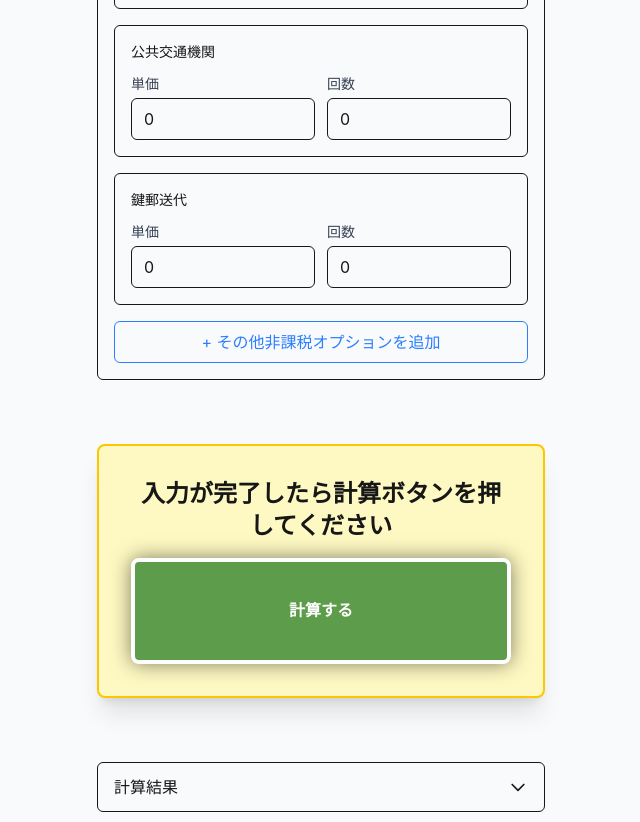
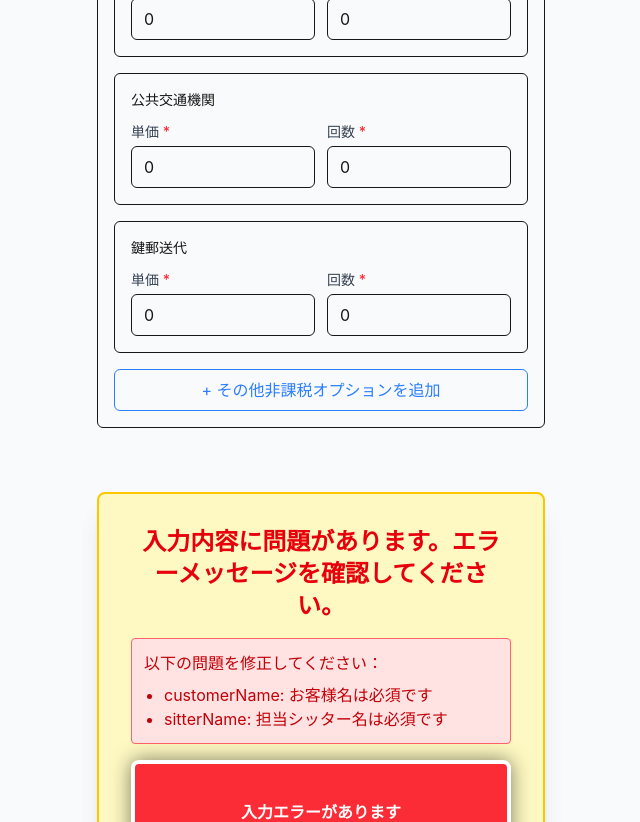
Before and after one commit to ryosuke-kubota/sewakuru-fee-calculatior, a Next.js app: page / in a window 1280 px wide. Shown: the part 1620-2442 px from the top of the page, without its empty margins (319-959 px from the left). Built offline with nearby package versions, Linux system fonts and the light colour scheme.

Commit message:
fix other options

```diff
--- a/src/components/form/CalculateButton.tsx
+++ b/src/components/form/CalculateButton.tsx
@@ -1,6 +1,7 @@
 'use client';
 
 import { useFormStore } from '@/store/useFormStore';
+import { useFormContext } from 'react-hook-form';
 
 interface CalculateButtonProps {
   onClick: () => void;
@@ -8,6 +9,16 @@ interface CalculateButtonProps {
 
 export function CalculateButton({ onClick }: CalculateButtonProps) {
   const { alliance } = useFormStore();
+  const { formState } = useFormContext();
+
+  // フォームにエラーがあるかどうかを確認
+  const hasErrors = Object.keys(formState.errors).length > 0;
+
+  // バリデーション状態に応じたメッセージ
+  const buttonMessage = hasErrors ? '入力エラーがあります' : '計算する';
+  const headerMessage = hasErrors
+    ? '入力内容に問題があります。エラーメッセージを確認してください。'
+    : '入力が完了したら計算ボタンを押してください';
 
   // アライアンスに応じたカラークラスを設定
   const colorClasses = alliance === 'セワクル'
@@ -16,14 +27,28 @@ export function CalculateButton({ onClick }: CalculateButtonProps) {
 
   return (
     <div>
-      <h2 className="text-center text-2xl font-bold mb-4">入力が完了したら計算ボタンを押してください</h2>
+      <h2 className={`text-center text-2xl font-bold mb-4 ${hasErrors ? 'text-red-600' : ''}`}>
+        {headerMessage}
+      </h2>
+      {hasErrors && (
+        <div className="mb-4 p-3 bg-red-100 border border-red-400 text-red-700 rounded">
+          <p className="font-medium">以下の問題を修正してください：</p>
+          <ul className="list-disc pl-5 mt-2">
+            {Object.entries(formState.errors).map(([field, error]) => (
+              <li key={field}>
+                {field}: {(error as any)?.message || 'エラーがあります'}
+              </li>
+            ))}
+          </ul>
+        </div>
+      )}
       <button
         type="button"
         onClick={onClick}
-        className={`w-full py-10 ${colorClasses.primary} text-white rounded-lg hover:opacity-90 focus:outline-none focus:ring-2 focus:ring-offset-2 focus:ring-blue-500 text-4xl font-bold shadow-xl border-4 border-white animate-pulse`}
+        className={`w-full py-10 ${hasErrors ? 'bg-red-500' : colorClasses.primary} text-white rounded-lg hover:opacity-90 focus:outline-none focus:ring-2 focus:ring-offset-2 focus:ring-blue-500 text-4xl font-bold shadow-xl border-4 border-white ${hasErrors ? '' : 'animate-pulse'}`}
         style={{ boxShadow: '0 0 20px rgba(0, 0, 0, 0.5)' }}
       >
-        計算する
+        {buttonMessage}
       </button>
     </div>
   );
--- a/src/components/form/EstimateForm.tsx
+++ b/src/components/form/EstimateForm.tsx
@@ -1,6 +1,6 @@
 'use client';
 
-import { useRef } from 'react';
+import { useRef, useEffect } from 'react';
 import { useForm, FormProvider } from 'react-hook-form';
 import { zodResolver } from '@hookform/resolvers/zod';
 import { z } from 'zod';
@@ -18,43 +18,60 @@ const formSchema = z.object({
   customerName: z.string().min(1, 'お客様名は必須です'),
   sitterName: z.string().min(1, '担当シッター名は必須です'),
   sittingDateTime: z.string().min(1, 'シッティング日時は必須です'),
-  feeType: z.enum(['通常', 'キャンセル50%', 'キャンセル100%']),
-  feeSelection: z.enum(['旧料金', '新料金']),
-  alliance: z.enum(['セワクル', '東急']),
-  counseling: z.enum(['無料', '有料']),
-  surcharges: z.array(z.enum(['シーズン', '時間外'])),
+  feeType: z.enum(['通常', 'キャンセル50%', 'キャンセル100%']).default('通常'),
+  feeSelection: z.enum(['旧料金', '新料金']).default('旧料金'),
+  alliance: z.enum(['セワクル', '東急']).default('セワクル'),
+  counseling: z.enum(['無料', '有料']).default('無料'),
+  surcharges: z.array(z.enum(['シーズン', '時間外'])).default([]),
   plans: z.array(
     z.object({
+      id: z.string(),
       name: z.string().min(1, 'プラン名は必須です'),
       count: z.number().min(1, '回数は1以上で入力してください'),
       unitPrice: z.number().min(0, '単価は0以上で入力してください'),
+      surcharges: z.array(z.enum(['シーズン', '時間外'])).default([]),
     })
-  ),
-  multiPet: z.number().min(0, '0以上で入力してください').max(3, '最大3頭までです'),
-  extension: z.number().min(0, '0以上で入力してください'),
-  keyHandling: z.number().min(0, '0以上で入力してください'),
+  ).default([]),
+  multiPet: z.object({
+    additionalPets: z.number().min(0, '0以上で入力してください').max(3, '最大3頭までです')
+  }).default({ additionalPets: 0 }),
+  extension: z.object({
+    count: z.number().min(0, '0以上で入力してください')
+  }).default({ count: 0 }),
+  keyHandling: z.object({
+    count: z.number().min(0, '0以上で入力してください')
+  }).default({ count: 0 }),
   taxableOptions: z.array(
     z.object({
+      id: z.string(),
       name: z.string().min(1, 'オプション名は必須です'),
       count: z.number().min(1, '回数は1以上で入力してください'),
       unitPrice: z.number().min(0, '単価は0以上で入力してください'),
     })
-  ),
-  transportationFee: z.number().min(0, '0以上で入力してください'),
+  ).default([]),
   nonTaxableOptions: z.array(
     z.object({
+      id: z.string(),
       name: z.string().min(1, 'オプション名は必須です'),
-      count: z.number().min(1, '回数は1以上で入力してください'),
+      count: z.number().min(0, '回数は0以上で入力してください'),
       unitPrice: z.number().min(0, '単価は0以上で入力してください'),
     })
-  ),
+  ).default([]),
 });
 
 type FormValues = z.infer<typeof formSchema>;
 
+// 固定非課税オプションの定義（NonTaxableOptionsSectionと同じ定義）
+const FIXED_OPTIONS = [
+  { id: 'nontaxable-transportation', name: '出張費', registerPrefix: 'transportationFee' },
+  { id: 'nontaxable-parking', name: '駐車料金', registerPrefix: 'parking' },
+  { id: 'nontaxable-public-transport', name: '公共交通機関', registerPrefix: 'publicTransport' },
+  { id: 'nontaxable-key-shipping', name: '鍵郵送代', registerPrefix: 'keyShipping' },
+];
+
 export function EstimateForm() {
   const resultRef = useRef<HTMLDivElement>(null);
-  const { calculateFees, alliance } = useFormStore();
+  const { calculateFees, alliance, plans, nonTaxableOptions } = useFormStore();
 
   // アライアンスに応じたカラークラスを設定
   const colorClasses = alliance === 'セワクル'
@@ -67,10 +84,86 @@ export function EstimateForm() {
     mode: 'onChange',
   });
 
+  // フォームの状態が変更されたときにバリデーションを実行
+  useEffect(() => {
+    // フォームの値を設定
+    methods.setValue('plans', plans);
+    methods.setValue('nonTaxableOptions', nonTaxableOptions);
+
+    // バリデーションを実行（エラーメッセージを表示するため）
+    methods.trigger();
+  }, [methods, plans, nonTaxableOptions]);
+
   // フォーム送信処理
-  // フォーム送信処理
-  const onSubmit = () => {
-    // 計算実行
+  const onSubmit = async () => {
+    // フォームのバリデーションを実行
+    const result = await methods.trigger();
+
+    // バリデーションエラーがある場合
+    if (!result) {
+      // エラーがあるフィールドを取得
+      const errors = methods.formState.errors;
+      console.log('バリデーションエラー:', errors);
+
+      // エラーメッセージを構築
+      const errorMessages: string[] = [];
+
+      // 基本情報のエラー
+      if (errors.customerName) errorMessages.push(`お客様名: ${errors.customerName.message}`);
+      if (errors.sitterName) errorMessages.push(`担当シッター名: ${errors.sitterName.message}`);
+      if (errors.sittingDateTime) errorMessages.push(`シッティング日時: ${errors.sittingDateTime.message}`);
+
+      // プランのエラー
+      if (errors.plans) {
+        const plansErrors = errors.plans as Record<string, {
+          name?: { message?: string },
+          count?: { message?: string },
+          unitPrice?: { message?: string }
+        }>;
+
+        Object.keys(plansErrors).forEach(index => {
+          const planError = plansErrors[index];
+          if (planError.name) errorMessages.push(`プラン${Number(index) + 1}のプラン名: ${planError.name.message}`);
+          if (planError.count) errorMessages.push(`プラン${Number(index) + 1}の回数: ${planError.count.message}`);
+          if (planError.unitPrice) errorMessages.push(`プラン${Number(index) + 1}の単価: ${planError.unitPrice.message}`);
+        });
+      }
+
+      // 非課税オプションのエラー
+      if (errors.nonTaxableOptions) {
+        const optionsErrors = errors.nonTaxableOptions as Record<string, {
+          name?: { message?: string },
+          count?: { message?: string },
+          unitPrice?: { message?: string }
+        }>;
+
+        Object.keys(optionsErrors).forEach(index => {
+          const optionError = optionsErrors[index];
+          const optionName = Number(index) < 4
+            ? FIXED_OPTIONS[Number(index)].name
+            : `その他非課税オプション${Number(index) - 3}`;
+
+          if (optionError.name) errorMessages.push(`${optionName}の名前: ${optionError.name.message}`);
+          if (optionError.count) errorMessages.push(`${optionName}の回数: ${optionError.count.message}`);
+          if (optionError.unitPrice) errorMessages.push(`${optionName}の単価: ${optionError.unitPrice.message}`);
+        });
+      }
+
+      // エラーがある最初のフィールドを見つける
+      const firstErrorField = Object.keys(errors)[0];
+
+      // エラーがあるフィールドにスクロール
+      const errorElement = document.querySelector(`[name="${firstErrorField}"]`);
+      if (errorElement) {
+        errorElement.scrollIntoView({ behavior: 'smooth', block: 'center' });
+        // フォーカスを設定
+        (errorElement as HTMLElement).focus();
+      }
+
+      return;
+    }
+
+    // バリデーションが成功した場合、計算実行
     calculateFees();
 
     // 結果セクションへスクロール
--- a/src/components/form/NonTaxableOptionsSection.tsx
+++ b/src/components/form/NonTaxableOptionsSection.tsx
@@ -18,11 +18,18 @@ function NonTaxableOptionInput({
   option,
   registerPrefix,
   updateOption,
+  index,
 }: {
   option: NonTaxableOption,
   registerPrefix: string,
   updateOption: (id: string, data: Partial<NonTaxableOption>) => void,
+  index: number,
 }) {
+  const { register, formState: { errors } } = useFormContext();
+
+  // エラーオブジェクトの取得（型アサーションを使用）
+  const fieldErrors = errors.nonTaxableOptions as Record<number, { unitPrice?: { message?: string }, count?: { message?: string } }> | undefined;
+
   return (
     <div className="p-4 border rounded-md bg-gray-50">
       <h3 className="text-sm font-medium mb-3">{option.name}</h3>
@@ -30,33 +37,49 @@ function NonTaxableOptionInput({
         <div className="grid grid-cols-2 gap-3">
           <div>
             <label htmlFor={`${registerPrefix}UnitPrice`} className="block text-sm font-medium text-gray-700 mb-1">
-              単価
+              単価 <span className="text-red-500">*</span>
             </label>
             <input
               id={`${registerPrefix}UnitPrice`}
               type="number"
               min="0"
-              className={`w-full px-3 py-2 border rounded-md focus:outline-none focus:ring-2 focus:ring-blue-500`}
-              value={option.unitPrice}
-              onChange={(e) => {
-                updateOption(option.id, { unitPrice: parseInt(e.target.value) || 0 });
-              }}
+              className={`w-full px-3 py-2 border rounded-md focus:outline-none focus:ring-2 focus:ring-blue-500 ${
+                fieldErrors?.[index]?.unitPrice ? 'border-red-500' : ''
+              }`}
+              {...register(`nonTaxableOptions.${index}.unitPrice`, {
+                required: '単価は必須です',
+                min: { value: 0, message: '単価は0以上で入力してください' },
+                valueAsNumber: true,
+                onChange: (e) => updateOption(option.id, { unitPrice: parseInt(e.target.value) || 0 })
+              })}
+              defaultValue={option.unitPrice}
             />
+            {fieldErrors?.[index]?.unitPrice && (
+              <p className="mt-1 text-sm text-red-600">{fieldErrors[index].unitPrice?.message}</p>
+            )}
           </div>
           <div>
             <label htmlFor={`${registerPrefix}Count`} className="block text-sm font-medium text-gray-700 mb-1">
-              回数
+              回数 <span className="text-red-500">*</span>
             </label>
             <input
               id={`${registerPrefix}Count`}
               type="number"
               min="0"
-              className={`w-full px-3 py-2 border rounded-md focus:outline-none focus:ring-2 focus:ring-blue-500`}
-              value={option.count}
-              onChange={(e) => {
-                updateOption(option.id, { count: parseInt(e.target.value) || 0 });
-              }}
+              className={`w-full px-3 py-2 border rounded-md focus:outline-none focus:ring-2 focus:ring-blue-500 ${
+                fieldErrors?.[index]?.count ? 'border-red-500' : ''
+              }`}
+              {...register(`nonTaxableOptions.${index}.count`, {
+                required: '回数は必須です',
+                min: { value: 0, message: '回数は0以上で入力してください' },
+                valueAsNumber: true,
+                onChange: (e) => updateOption(option.id, { count: parseInt(e.target.value) || 0 })
+              })}
+              defaultValue={option.count}
             />
+            {fieldErrors?.[index]?.count && (
+              <p className="mt-1 text-sm text-red-600">{fieldErrors[index].count?.message}</p>
+            )}
           </div>
         </div>
         {option.count > 0 && option.unitPrice > 0 && (
@@ -128,12 +151,13 @@ export function NonTaxableOptionsSection() {
     <Accordion title="非課税オプション" defaultOpen={true}>
       <div className="space-y-4">
         {/* 固定非課税オプション */}
-        {FIXED_OPTIONS.map(option => (
+        {FIXED_OPTIONS.map((option, index) => (
           <NonTaxableOptionInput
             key={option.id}
             option={getFixedOption(option.id)}
             registerPrefix={option.registerPrefix}
             updateOption={getUpdateHandler(option.id)}
+            index={index}
           />
         ))}
 
@@ -164,16 +188,16 @@ export function NonTaxableOptionsSection() {
                   type="text"
                   className="w-full px-3 py-2 border rounded-md focus:outline-none focus:ring-2 focus:ring-blue-500"
                   placeholder="その他"
-                  {...register(`nonTaxableOptions.${index}.name`, {
+                  {...register(`nonTaxableOptions.${option.id}.name`, {
                     required: 'オプション名は必須です',
                     onChange: (e) => updateNonTaxableOption(option.id, { name: e.target.value })
                   })}
                   defaultValue={option.name}
                 />
                 {/* @ts-expect-error - React Hook Form型定義の問題を回避 */}
-                {errors.nonTaxableOptions?.[index]?.name && (
+                {errors.nonTaxableOptions?.[option.id]?.name && (
                   <p className="mt-1 text-sm text-red-600">
-                    {(errors.nonTaxableOptions as Record<number, { name?: { message?: string } }>)[index]?.name?.message}
+                    {(errors.nonTaxableOptions as Record<number, { name?: { message?: string } }>)[option.id]?.name?.message}
                   </p>
                 )}
               </div>
@@ -188,7 +212,7 @@ export function NonTaxableOptionsSection() {
                   type="number"
                   min="0"
                   className="w-full px-3 py-2 border rounded-md focus:outline-none focus:ring-2 focus:ring-blue-500"
-                  {...register(`nonTaxableOptions.${index}.unitPrice`, {
+                  {...register(`nonTaxableOptions.${option.id}.unitPrice`, {
                     required: '単価は必須です',
                     min: { value: 0, message: '単価は0以上で入力してください' },
                     valueAsNumber: true,
@@ -197,9 +221,9 @@ export function NonTaxableOptionsSection() {
                   defaultValue={option.unitPrice}
                 />
                 {/* @ts-expect-error - React Hook Form型定義の問題を回避 */}
-                {errors.nonTaxableOptions?.[index]?.unitPrice && (
+                {errors.nonTaxableOptions?.[option.id]?.unitPrice && (
                   <p className="mt-1 text-sm text-red-600">
-                    {(errors.nonTaxableOptions as Record<number, { unitPrice?: { message?: string } }>)[index]?.unitPrice?.message}
+                    {(errors.nonTaxableOptions as Record<number, { unitPrice?: { message?: string } }>)[option.id]?.unitPrice?.message}
                   </p>
                 )}
               </div>
@@ -214,7 +238,7 @@ export function NonTaxableOptionsSection() {
                   type="number"
                   min="1"
                   className="w-full px-3 py-2 border rounded-md focus:outline-none focus:ring-2 focus:ring-blue-500"
-                  {...register(`nonTaxableOptions.${index}.count`, {
+                  {...register(`nonTaxableOptions.${option.id}.count`, {
                     required: '回数は必須です',
                     min: { value: 1, message: '回数は1以上で入力してください' },
                     valueAsNumber: true,
@@ -223,9 +247,9 @@ export function NonTaxableOptionsSection() {
                   defaultValue={option.count}
                 />
                 {/* @ts-expect-error - React Hook Form型定義の問題を回避 */}
-                {errors.nonTaxableOptions?.[index]?.count && (
+                {errors.nonTaxableOptions?.[option.id]?.count && (
                   <p className="mt-1 text-sm text-red-600">
-                    {(errors.nonTaxableOptions as Record<number, { count?: { message?: string } }>)[index]?.count?.message}
+                    {(errors.nonTaxableOptions as Record<number, { count?: { message?: string } }>)[option.id]?.count?.message}
                   </p>
                 )}
               </div>
--- a/src/components/form/ResultSection.tsx
+++ b/src/components/form/ResultSection.tsx
@@ -66,7 +66,7 @@ export function ResultSection() {
   };
 
   return (
-    <Accordion title="計算結果" defaultOpen={!!calculationResult}>
+    <>
       {calculationResult ? (
         <div className="space-y-4">
           {/* 結果表示エリア */}
@@ -257,6 +257,6 @@ export function ResultSection() {
           計算ボタンを押すと、ここに結果が表示されます。
         </div>
       )}
-    </Accordion>
+    </>
   );
 }
--- a/src/store/useFormStore.ts
+++ b/src/store/useFormStore.ts
@@ -372,6 +372,7 @@ export const useFormStore = create<FormState & FormActions>()(
       // 非課税オプション操作
       addNonTaxableOption: () => {
         const currentOptions = get().nonTaxableOptions;
+        console.log('ののん', currentOptions)
         set({
           nonTaxableOptions: [
             ...currentOptions,
```
Also changed, not shown: src/components/form/BasicInfoSection.tsx (+12 -3 lines), src/components/form/PlanSection.tsx (+8 -2 lines), src/components/form/TaxableOptionsSection.tsx (+27 -8 lines).
